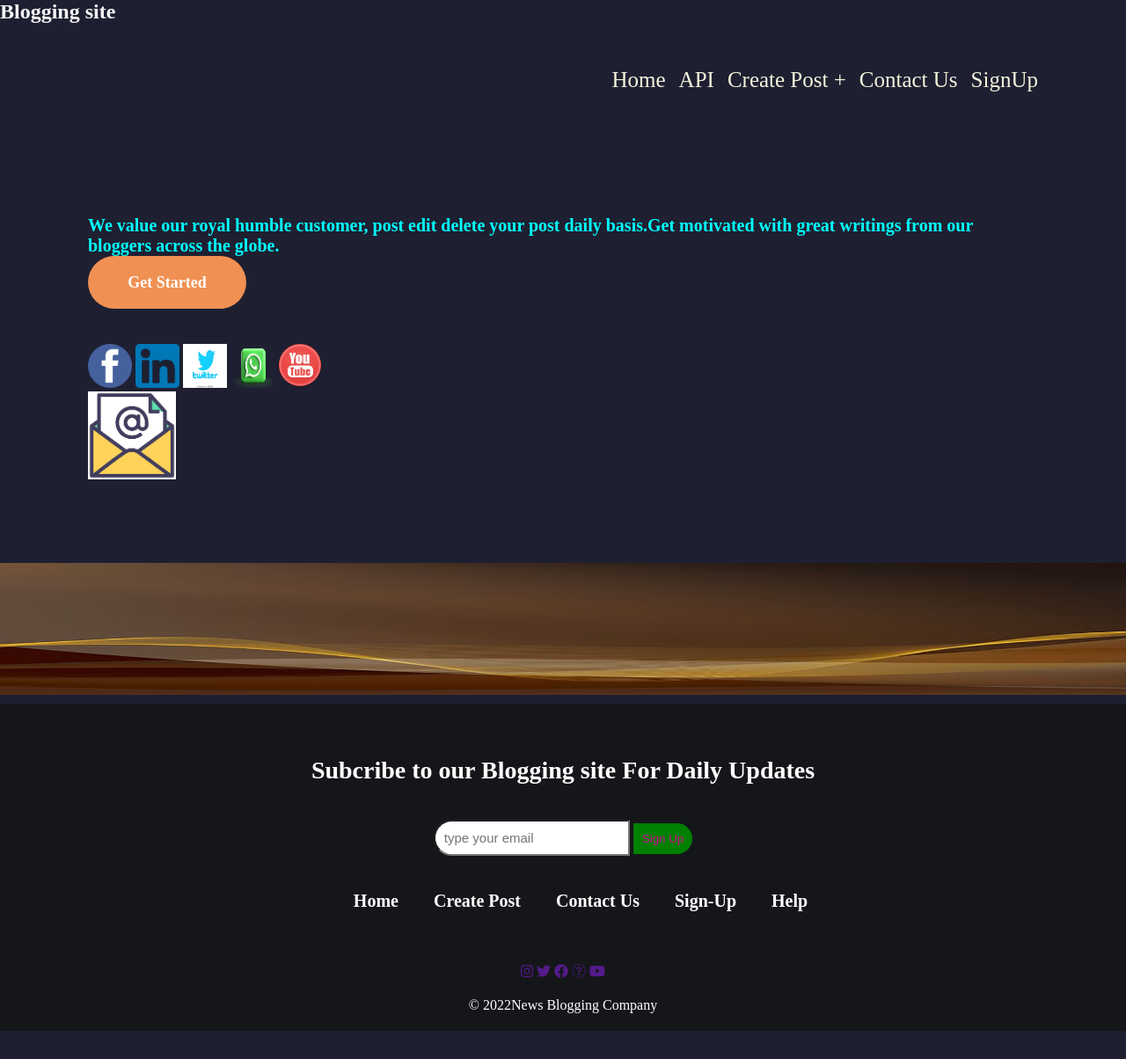
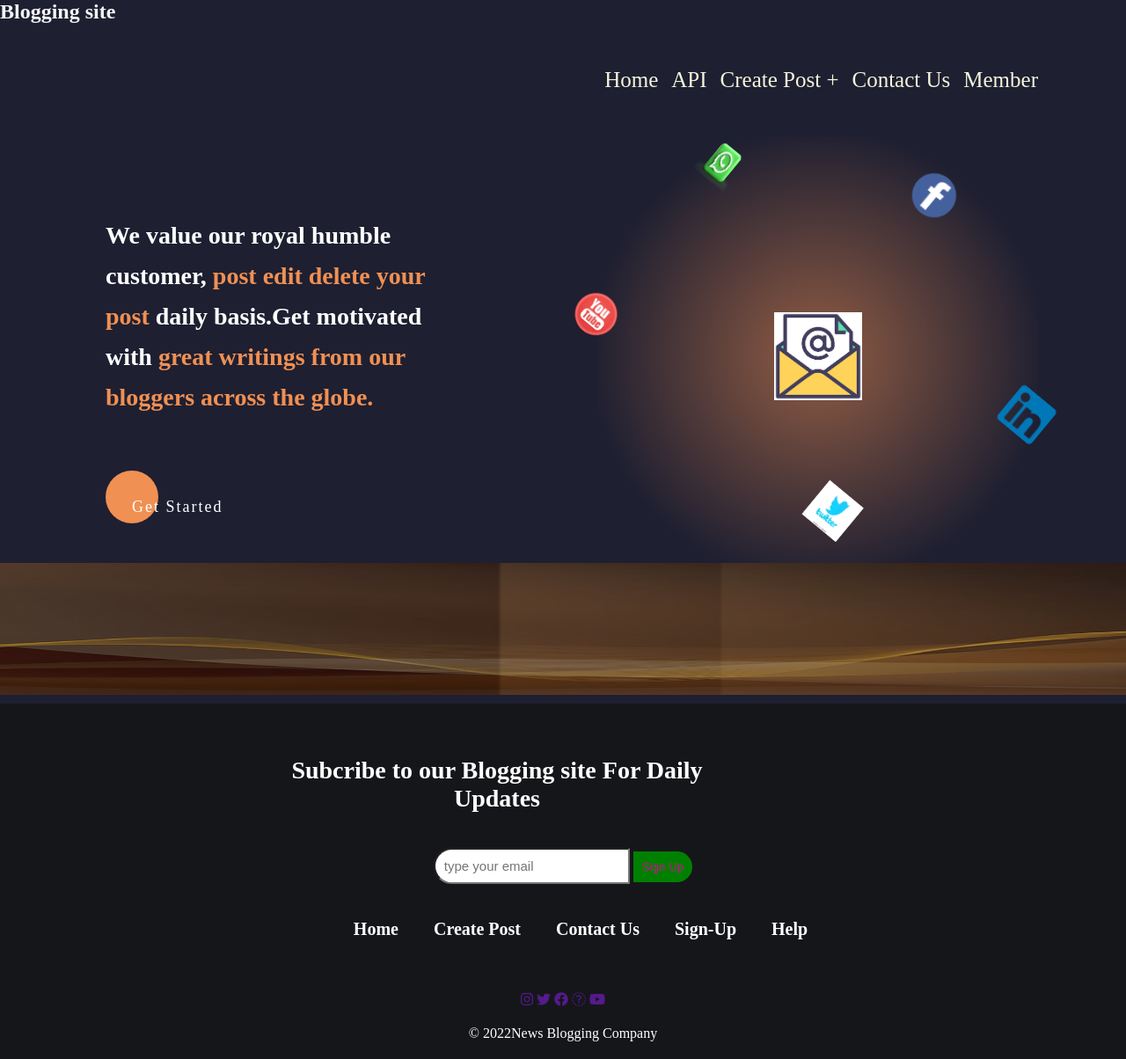
Before and after one commit to Kingsly62/Blogging-Flask, a Flask app: page / in a window 1280 px wide. Shown: the whole page at 88% size. Before the commit the page ends 1172 px from the top, so only its background shows below. Run offline with Flask 2, Linux system fonts and the light colour scheme; some libraries are stand-ins or nearby versions.

Commit message:
add new styling in the landing page

```diff
--- a/static/CSS/home.css
+++ b/static/CSS/home.css
@@ -37,6 +37,42 @@ header{
     top: 80%;
     position: absolute;
     transform: 0,-87%;
+    line-height: 0;
+}
+
+.wave:before{
+    content: '';
+    position: absolute;
+    bottom: 0;
+    left: 0;
+    width: 100%;
+    height: 100%;
+    background: url('../Images/wave.jpg') repeat-x;
+    background-size: cover;
+    background-position: -1000px 0;
+    opacity: .2;
+    animation: waveOne 60s linear infinite;
+}
+
+@keyframes waveOne {
+    50%{
+        background-position: 0 0;
+    }
+
+}
+
+.wave:after{
+    content: '';
+    position: absolute;
+    bottom: 0;
+    left: 0;
+    width: 100%;
+    height: 100%;
+    background: url('../Images/wave.jpg') repeat-x;
+    background-size: cover;
+    background-position: -2732px 0;
+    opacity: .3;
+    animation: waveOne 360s linear infinite;
 }
 
 nav ul li{
@@ -63,18 +99,47 @@ nav ul li a:hover{
 
 }
 
-h3 a{
-    text-decoration: none;
+ul ul{
+    max-width: 250px;
+    position: absolute;
+    padding: 10px 0;
+    opacity: 0;
+    z-index: -9999;
+    transition: all ease .5s;
+}
+
+ul li:hover ul{
+    opacity: 1;
+    z-index: 9;
+    padding: 30px 0;
+}
+
+ul ul li{
+    margin: 0;
+    width: 100%;
+}
+
+ul ul li a{
+    width: 100%;
     display: inline-block;
-    width: 180px;
-    height: 60px;
-    line-height: 60px;
+    padding: 20px;
+    background-color: #383a58;
+    color: #fff;
+}
+
+ul ul li:first-child a{
+    border-top-left-radius: 10px;
+    border-top-right-radius: 10px;
+}
+
+ul ul li:last-child a{
+    border-bottom-left-radius: 10px;
+    border-bottom-right-radius: 10px;
+}
+
+ul ul li a:hover{
     background-color: #f09053;
     color: #fff;
-    text-align: center;
-    font-size: 18px;
-    border-radius: 50px;
-    transform: all ease 0.5s;
 }
 
 .content{
@@ -82,6 +147,109 @@ h3 a{
     flex-wrap: wrap;
     justify-content: space-between;
     padding: 50px 100px 0;
+}
+
+.text{
+    width: 50%;
+    padding-right: 150px;
+}
+
+.text a{
+    position: relative;
+    display: inline-block;
+    font-size: 18px;
+    text-transform: 18px;
+    color: #fff;
+    text-decoration: none;
+    padding: 18px 30px;
+    letter-spacing: 2px;
+    font-weight: 500;
+    margin-top: 60px;
+}
+
+.text a:before{
+    content: '';
+    position: absolute;
+    top: 0;
+    left: 0;
+    width: 60px;
+    height: 60px;
+    border-radius: 50px;
+    background-color: #f09053;
+    z-index: -1;
+    transition: all ease 0.5s;
+
+}
+
+.text a:hover:before{
+    width: 100%;
+}
+
+.text h3{
+    font-size: 28px;
+    line-height: 46px;
+    color: #fff;
+}
+
+.text h3 span{
+    color: #f09053;
+
+}
+
+.img{
+    position: relative;
+    width: 500px;
+    height: 500px;
+    background: radial-gradient(520px,#f08f538c,transparent 50%);
+    margin-top: -50px;
+}
+
+.email-icon{
+    position: absolute;
+    top: 50%;
+    left: 50%;
+    transform: translate(-50%,-50%);
+}
+
+.social-icons{
+    height: 100%;
+    animation: rotation 60s linear infinite;
+}
+
+@keyframes rotation{
+    100%{
+        transform: rotate(360deg);
+    }
+}
+
+.social-icons img{
+    position: absolute;
+
+}
+
+.social-icons img:nth-child(1){
+     top: 0;
+     left: 42%;
+}
+
+.social-icons img:nth-child(2){
+     top: 25%;
+     right: 0;
+}
+
+.social-icons img:nth-child(3){
+     top: 70%;
+     left: 70%;
+}
+
+.social-icons img:nth-child(4){
+     top: 25%;
+     left: 0;
+}
+
+.social-icons img:nth-child(5){
+     top: 70%;
+     left: 0;
 }
 
 .footer{
--- a/templates/home.html
+++ b/templates/home.html
@@ -19,11 +19,16 @@
         </div>
         <nav>
           <ul>
-            <li><a href="{{url_for('blog')}}">Home</a></li>
+            <li><a href="">Home</a></li>
             <li><a href="">API</a></li>
             <li><a href="{{url_for('post')}}">Create Post +</a></li>
             <li><a href="{{url_for('contact')}}">Contact Us</a></li>
-            <li><a href="{{url_for('signup')}}">SignUp</a></li>
+            <li><a href="">Member</a>
+              <ul>
+                <li><a href="{{url_for('signup')}}">SignUp</a></li><br>
+                <li><a href="">Login</a></li>
+              </ul>
+            </li>
           </ul>
         </nav>
       </header>
@@ -32,7 +37,7 @@
           <h3 class="par">
             We value our royal humble customer,<span> post edit delete your post </span>
             daily basis.Get motivated with <span/>great writings from our bloggers <span>across the globe.<br>
-                <a href="#" class="btn">Get Started</a>
+                <a href="{{url_for('blog')}}" class="btn">Get Started</a>
             </h2>
         </div>
         <div class="img">
```
